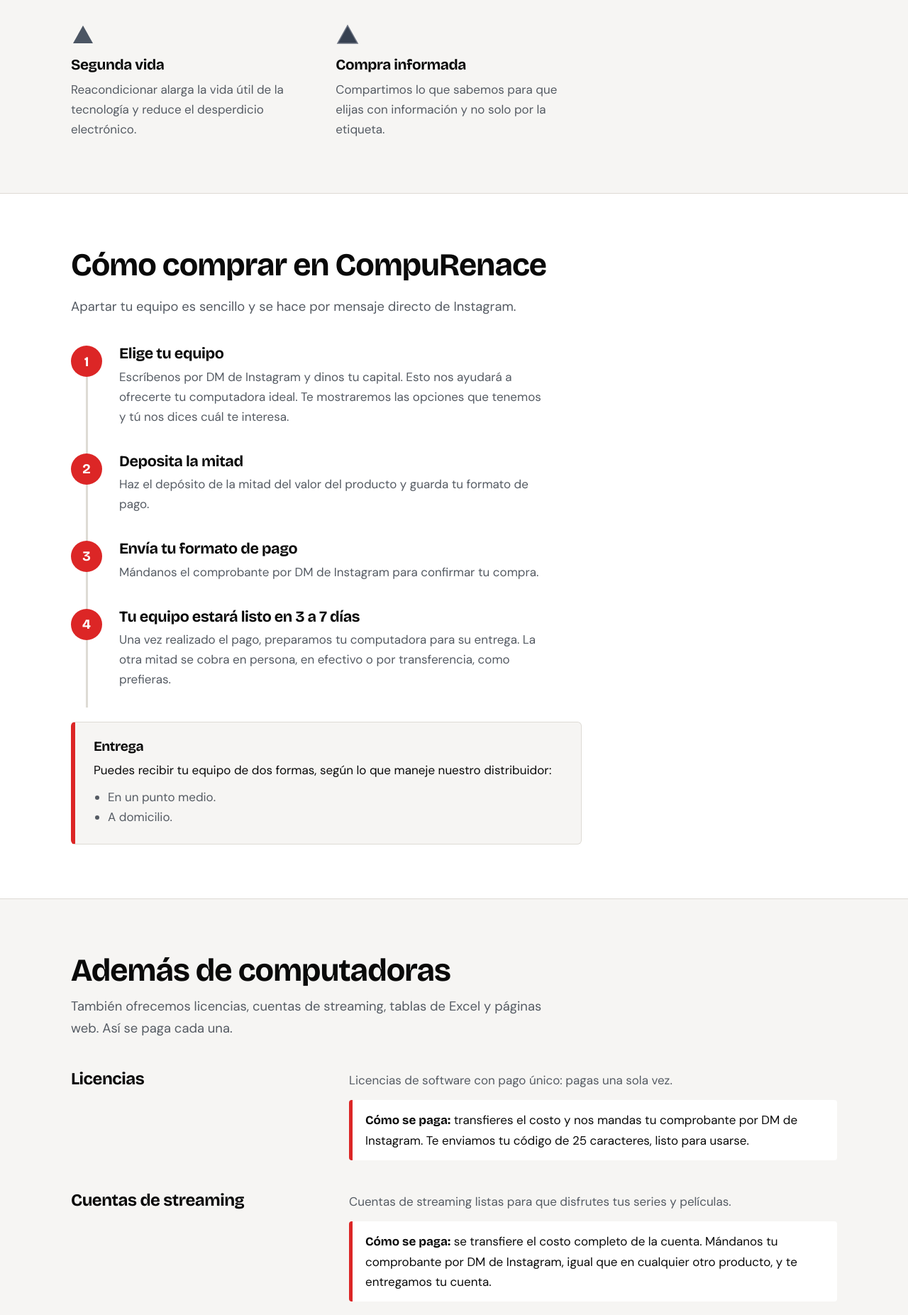
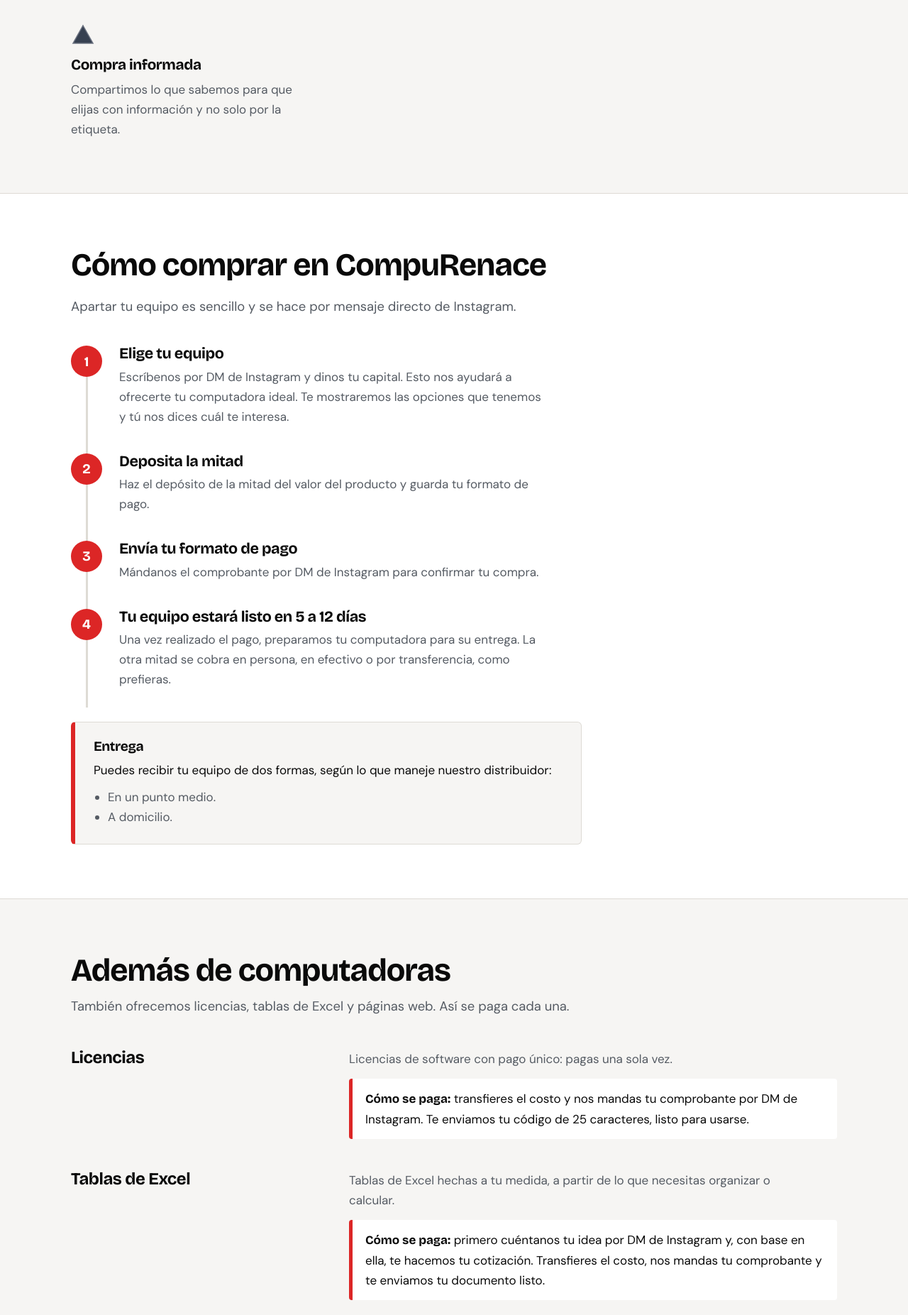
Before and after one commit to TecnicoAlexander1/CompuRenace, a plain HTML site: page index.html in a window 1280 px wide. Shown: the part 1687-3540 px from the top of the page at 71% size. Drawn offline with nearby package versions, Linux system fonts and the light colour scheme.

Commit message:
index.html

```diff
--- a/index.html
+++ b/index.html
@@ -190,11 +190,11 @@ footer svg{width:28px;height:28px}
     <div class="wrap">
       <article>
         <h2>Misión</h2>
-        <p>Ofrecer computadoras reacondicionadas de buena calidad a un precio justo, y ayudar a las personas a elegir por componentes y marca, no solo por el precio.</p>
+        <p>Ofrecer computadoras de buena calidad a un precio justo, y ayudar a las personas a elegir por componentes y marca, no solo por el precio.</p>
       </article>
       <article>
         <h2>Visión</h2>
-        <p>Ser la opción de confianza en computadoras reacondicionadas y cambiar la forma en que la gente compra tecnología: informada, con calidad y sin pagar de más.</p>
+        <p>Ser la opción de confianza en computadoras y cambiar la forma en que la gente compra tecnología: informada, con calidad y sin pagar de más.</p>
       </article>
     </div>
   </section>
@@ -217,11 +217,6 @@ footer svg{width:28px;height:28px}
           <svg viewBox="0 0 34 34" aria-hidden="true"><polygon points="17,3 31,28 3,28" fill="#6B7280"/></svg>
           <h3>Transparencia</h3>
           <p>Te decimos qué lleva cada computadora por dentro, sin letras chiquitas.</p>
-        </div>
-        <div class="v">
-          <svg viewBox="0 0 34 34" aria-hidden="true"><polygon points="17,3 31,28 3,28" fill="#4B5563"/></svg>
-          <h3>Segunda vida</h3>
-          <p>Reacondicionar alarga la vida útil de la tecnología y reduce el desperdicio electrónico.</p>
         </div>
         <div class="v">
           <svg viewBox="0 0 34 34" aria-hidden="true"><polygon points="17,3 31,28 3,28" fill="#374151" stroke="#6B7280" stroke-width="1.5"/></svg>
@@ -250,7 +245,7 @@ footer svg{width:28px;height:28px}
           <p>Mándanos el comprobante por DM de Instagram para confirmar tu compra.</p>
         </li>
         <li>
-          <h3>Tu equipo estará listo en 3 a 7 días</h3>
+          <h3>Tu equipo estará listo en 5 a 12 días</h3>
           <p>Una vez realizado el pago, preparamos tu computadora para su entrega. La otra mitad se cobra en persona, en efectivo o por transferencia, como prefieras.</p>
         </li>
       </ol>
@@ -268,20 +263,13 @@ footer svg{width:28px;height:28px}
   <section class="svc" id="otros-servicios">
     <div class="wrap">
       <h2>Además de computadoras</h2>
-      <p class="intro">También ofrecemos licencias, cuentas de streaming, tablas de Excel y páginas web. Así se paga cada una.</p>
+      <p class="intro">También ofrecemos licencias, tablas de Excel y páginas web. Así se paga cada una.</p>
       <div class="svc-list">
         <div class="svc-item">
           <h3>Licencias</h3>
           <div>
             <p class="desc">Licencias de software con pago único: pagas una sola vez.</p>
             <p class="pay"><b>Cómo se paga:</b> transfieres el costo y nos mandas tu comprobante por DM de Instagram. Te enviamos tu código de 25 caracteres, listo para usarse.</p>
-          </div>
-        </div>
-        <div class="svc-item">
-          <h3>Cuentas de streaming</h3>
-          <div>
-            <p class="desc">Cuentas de streaming listas para que disfrutes tus series y películas.</p>
-            <p class="pay"><b>Cómo se paga:</b> se transfiere el costo completo de la cuenta. Mándanos tu comprobante por DM de Instagram, igual que en cualquier otro producto, y te entregamos tu cuenta.</p>
           </div>
         </div>
         <div class="svc-item">
```
